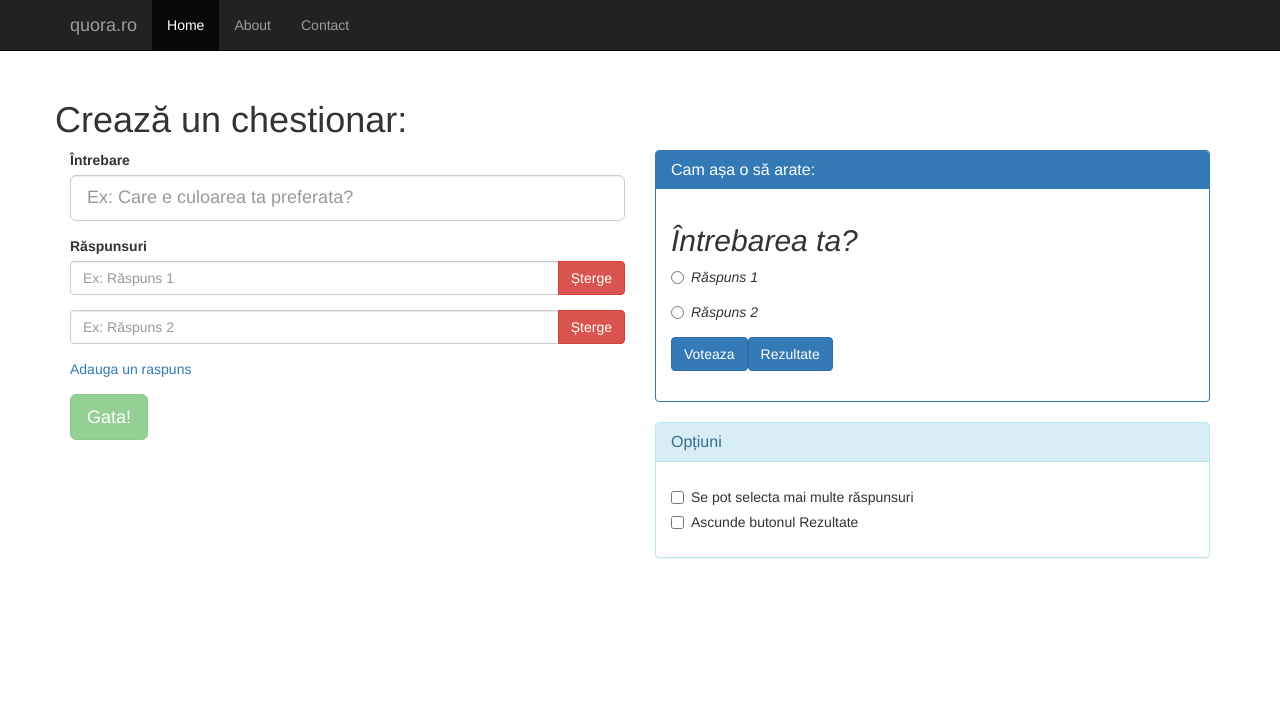
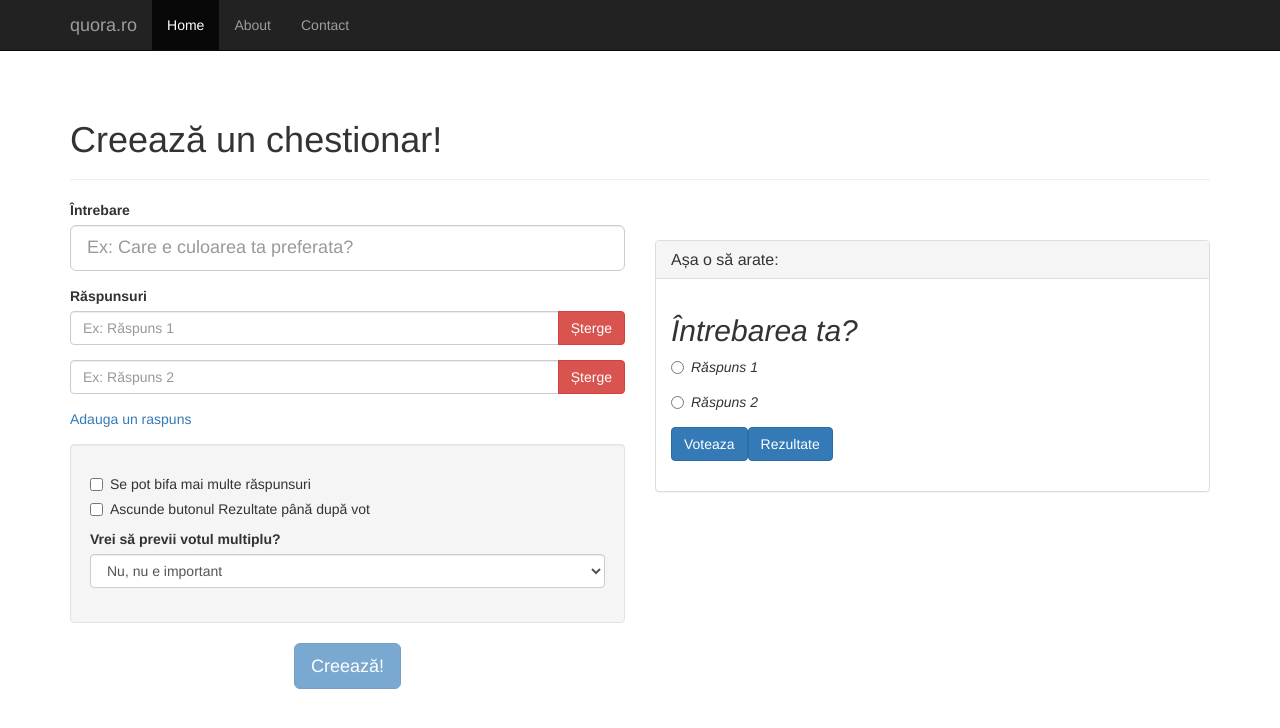
Before and after one commit to kh2ouija/quora-ng, an Angular app: page / in a window 1280 px wide. Shown: the top 728 px of the page. Built offline with nearby package versions, Linux system fonts and the light colour scheme.

Commit message:
preview css

```diff
--- a/src/app/create-poll/create-poll.component.css
+++ b/src/app/create-poll/create-poll.component.css
@@ -0,0 +1,3 @@
+.panel-preview {
+  margin-top: 40px;
+}
--- a/src/app/create-poll/create-poll.component.html
+++ b/src/app/create-poll/create-poll.component.html
@@ -1,6 +1,9 @@
+<div class="page-header">
+  <h1>Creează un chestionar!</h1>
+</div>
 <div class='row'>
-  <h1>Crează un chestionar:</h1>
   <form #pollForm="ngForm" (ngSubmit)="createPoll()" novalidate>
+
     <div class="col-md-6">
       <label>Întrebare</label>
       <div [ngClass]="{'form-group form-group-lg': true, 'has-success': questionInput.valid, 'has-error': questionInput.dirty && !questionInput.valid}">
@@ -18,15 +21,42 @@
       <div class="form-group">
         <a href="#" (click)="addAnswer()">Adauga un raspuns</a>
       </div>
+
+      <!-- Options -->
+      <div class="well">
+          <div class="checkbox">
+            <label>
+              <input type="checkbox" name="multipleChoice" [(ngModel)]="poll.multipleChoice" value="">
+              Se pot bifa mai multe răspunsuri
+            </label>
+          </div>
+          <div class="checkbox">
+            <label>
+              <input type="checkbox" name="hideResults" [(ngModel)]="poll.hideResults" value="">
+              Ascunde butonul Rezultate până după vot
+            </label>
+          </div>
+          <div class="form-group">
+            <label>Vrei să previi votul multiplu?</label>
+            <select id="security" class="form-control">
+              <option>Nu, nu e important</option>
+              <option>Da, cu cookie</option>
+              <option>Da, un singur vot per IP</option>
+            </select>
+          </div>
+      </div>
+
+      <!-- Submit button -->
       <div class="form-group">
-        <button type="submit" [disabled]="!pollForm.valid" class="btn btn-lg btn-success">Gata!</button>
+        <button type="submit" [disabled]="!pollForm.valid" class="btn btn-lg btn-primary center-block">Creează!</button>
       </div>
     </div>
+
     <div class="col-md-6">
       <!-- Preview -->
-      <div class="panel panel-primary">
+      <div class="panel panel-default panel-preview">
         <div class="panel-heading">
-          <h3 class="panel-title">Cam așa o să arate:</h3>
+          <h3 class="panel-title">Așa o să arate:</h3>
         </div>
         <div class="panel-body">
           <form>
@@ -52,26 +82,7 @@
           </form>
         </div>
       </div>
-      <!-- Options -->
-      <div class="panel panel-info">
-        <div class="panel-heading">
-          <h3 class="panel-title">Opțiuni</h3>
-        </div>
-        <div class="panel-body">
-          <div class="checkbox">
-            <label>
-              <input type="checkbox" name="multipleChoice" [(ngModel)]="poll.multipleChoice" value="">
-              Se pot selecta mai multe răspunsuri
-            </label>
-          </div>
-          <div class="checkbox">
-            <label>
-              <input type="checkbox" name="hideResults" [(ngModel)]="poll.hideResults" value="">
-              Ascunde butonul Rezultate
-            </label>
-          </div>
-        </div>
-      </div>
     </div>
+
   </form>
 </div>
--- a/src/app/poll-links/poll-links.component.html
+++ b/src/app/poll-links/poll-links.component.html
@@ -1,4 +1,4 @@
 <h3>Chestionarul tau este gata. Copiaza linkul de mai jos si trimite-l.</h3>
 <div class="panel panel-default">
-  <h1 class="text-center">{{window.location.origin + '/' + hash}}</h1>
+  <h1><p  class="text-center">{{window.location.origin + '/' + hash}}</p></h1>
 </div>
```
